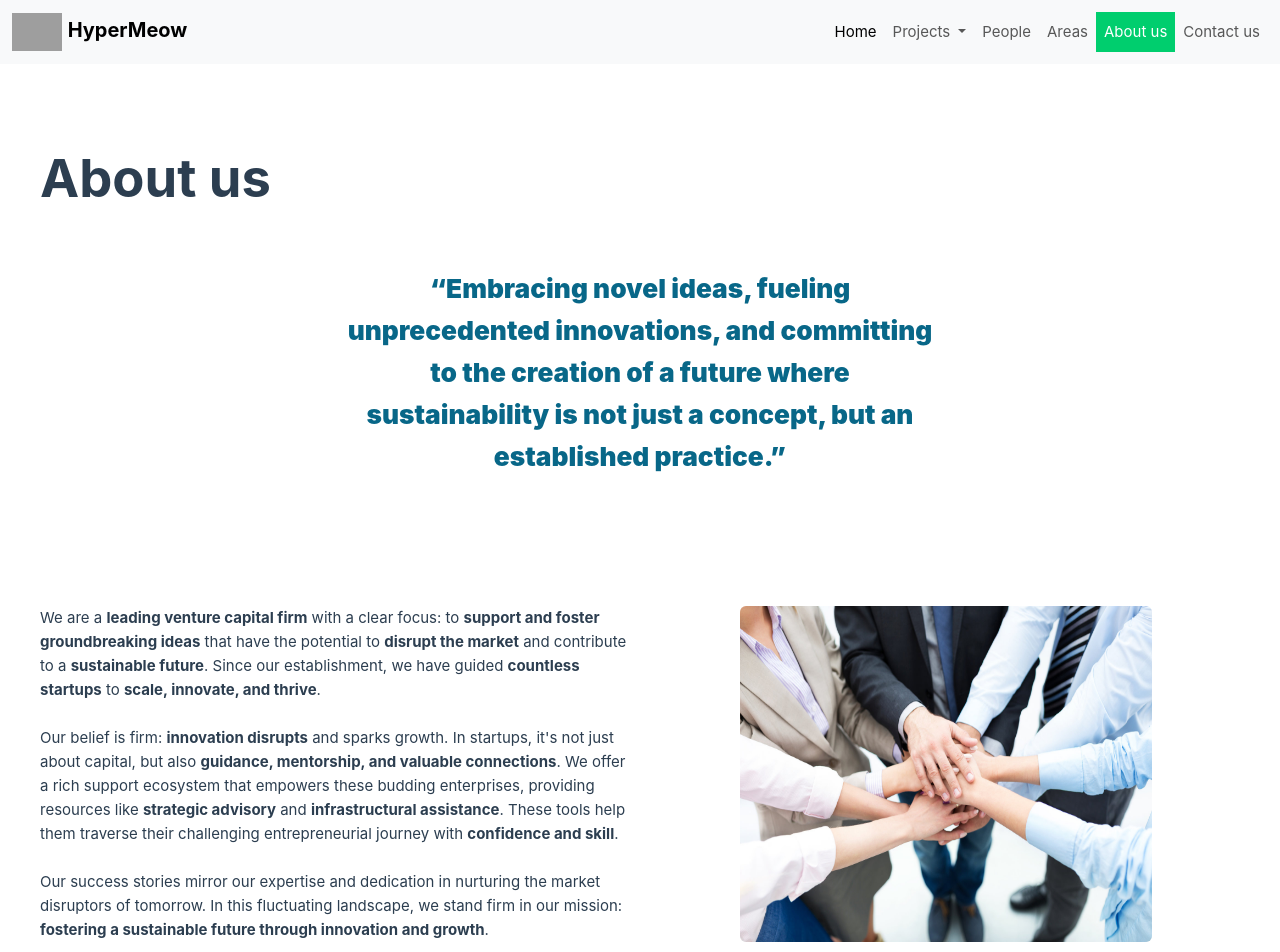
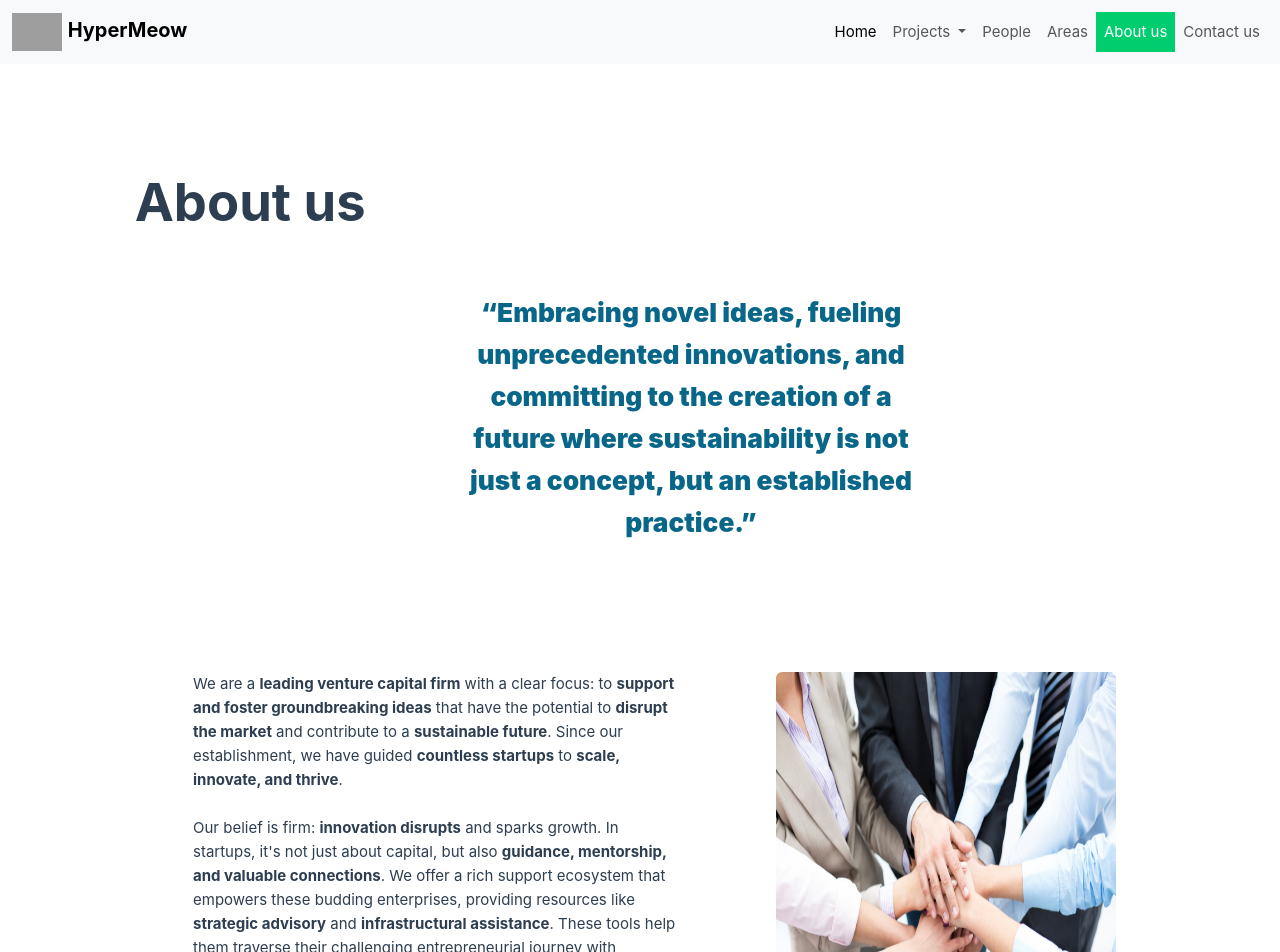
Before and after one commit to Benedart/Hypermedia-Applications-Project, a Nuxt app in the folder frontend/: page /About in a window 1280 px wide. Shown: the top 952 px of the page. Built offline with nearby package versions, Linux system fonts and the light colour scheme; no server answers; grey boxes are pictures that could not be loaded.

Commit message:
Modifiche about

```diff
--- a/frontend/pages/About.vue
+++ b/frontend/pages/About.vue
@@ -8,14 +8,20 @@ import PeopleCard from '@/components/PeopleCard.vue'
     <main>
         <div class="container-fluid">
             <br>
+            <br>
             <div class = "row my-4"></div>
-            <div class="row custom-heading mx-3">
-                <strong>About us</strong>
+            <div class="row custom-heading">
+                <div class ="col-md-1"></div>
+                <div class = "col-md-5">
+                    <strong class = "mx-3">About us</strong>
+                </div>
+                <div class = "col-md-6"></div>
             </div>
             <br>
             <br>
             <div class="row mx-3 justify-content-center">
-                <div class="col-md-6 d-flex align-items-center justify-content-center">
+                <div class = "col-md-1"></div>
+                <div class="col-md-5 d-flex align-items-center justify-content-center">
                     <p class = "custom-h3" style="text-align:center;"> <b>“Embracing novel ideas, fueling unprecedented innovations, and
                             committing to the creation of a future where sustainability is not just a concept, but an
                             established practice.”</b></p>
@@ -25,8 +31,9 @@ import PeopleCard from '@/components/PeopleCard.vue'
             <br>
             <br>
             <br>
-            <div class="row mx-3">
-                <div class="col-md-6 my-3">
+            <div class="row mx-3 justify-content-center">
+                <div class="col-md-1"></div>
+                <div class="col-md-5 my-3">
                     <div class="my-auto">
                         We are a <strong>leading venture capital firm</strong> with a clear focus: to <strong>support and
                             foster groundbreaking ideas</strong> that have the potential to <strong>disrupt the
@@ -50,8 +57,8 @@ import PeopleCard from '@/components/PeopleCard.vue'
                             sustainable future through innovation and growth</strong>.
                     </div>
                 </div>
-                <div class="col-md-6 my-3 d-flex justify-content-center">
-                    <img class="card-img-top rounded d-flex justify-content-center" style="width: 70%; height: auto;" src="/images/about/usCats.webp" alt="Our Team">
+                <div class="col-md-5 my-3 d-flex justify-content-center">
+                    <img class="card-img-top rounded d-flex justify-content-center mr-2" style="width: 70%; height: auto;" src="/images/about/usCats.webp" alt="Our Team">
                 </div>
             </div>
             <div class="row my-5"></div>
@@ -66,20 +73,23 @@ import PeopleCard from '@/components/PeopleCard.vue'
                 </div>
                 <div class="col-md-2"></div>
                 <div class="col-md-5 rounded mb-3 text-center">
+                    <div class = "col-md-1"></div>
+                    <div class = "col-md-3"></div>
                     <div class="row" style="font-size: 3.5em;">
                         <p class = "custom-bold">$500M+</p>
                     </div>
                     <div class="row">
                         <p class = "custom-bold">Total Capital Deployed</p>
                     </div>
+                    <div class = "col-md-1"></div>
                 </div>
             </div>
             <div class="row my-5"></div>
             <div class="row mx-3">
                 <div class="col-md-6 my-3 d-flex justify-content-center align-items-center">
-                    <img class="card-img-top rounded" style="width: 70%; height: auto;" src="/images/about/invest.webp" alt="Investment Approach">
+                    <img class="card-img-top rounded ml-2" style="width: 70%; height: auto;" src="/images/about/invest.webp" alt="Investment Approach">
                 </div>
-                <div class="col-md-6 text-right my-3">
+                <div class="col-md-5 text-right my-3">
                     <div>
                         <h3> <b> Our Investment Approach </b></h3>
                     </div>
@@ -94,8 +104,9 @@ import PeopleCard from '@/components/PeopleCard.vue'
                         a broad range of industries, from technology to healthcare, energy to education. It's not just about
                         numbers for us; it's about the <strong>impact</strong>, the <strong>transformation</strong>. Our
                         partnership with these startups is a journey, a <strong>shared vision for a future</strong> where
-                        technology and innovation bring about widespread, positive change.</div>
+                        technology and innovation bring about a widespread change.</div>
                 </div>
+                <div class = "col-md-1"></div>
             </div>
             <div class="row my-4"></div>
             <div class="row mx-3 justify-content-center">
```
